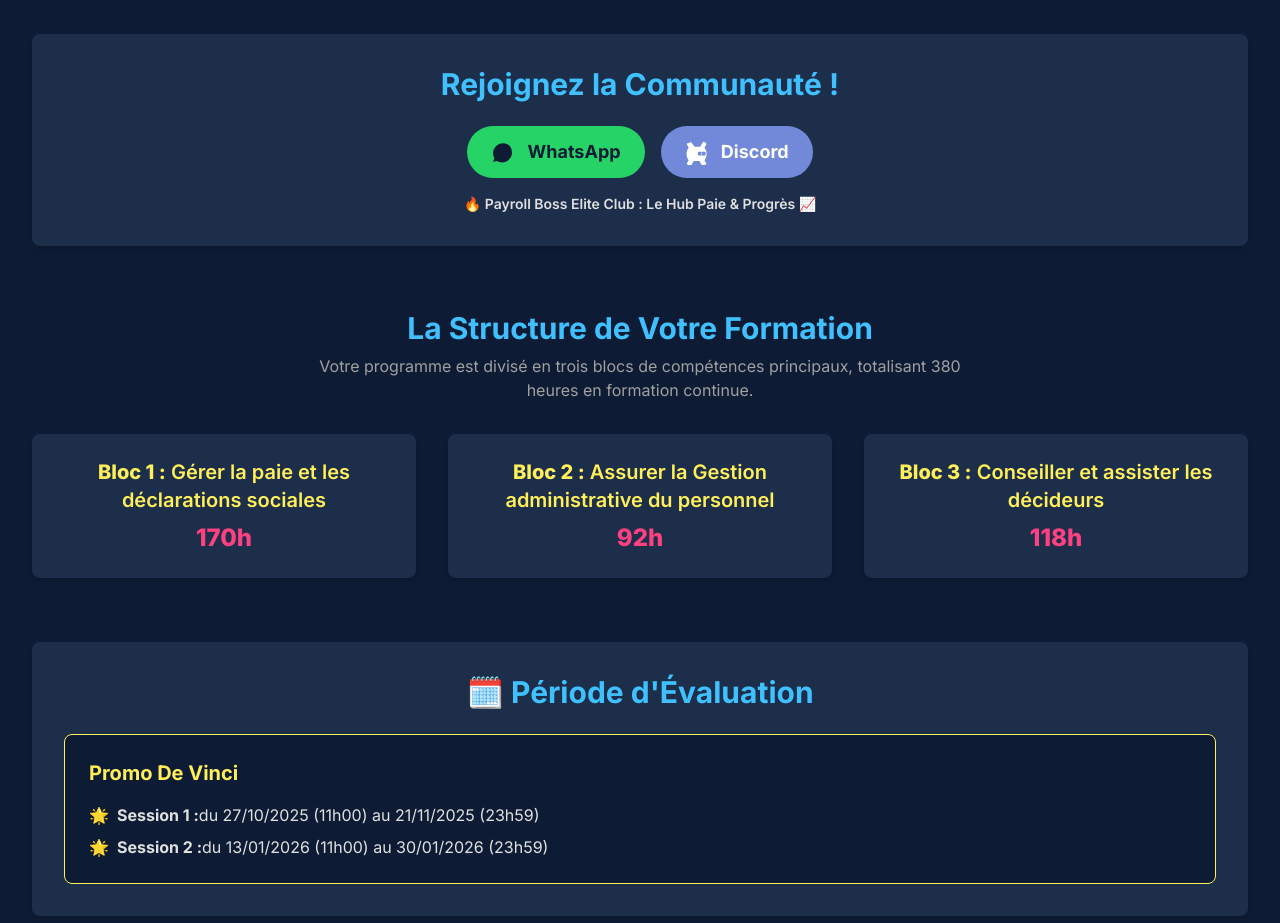
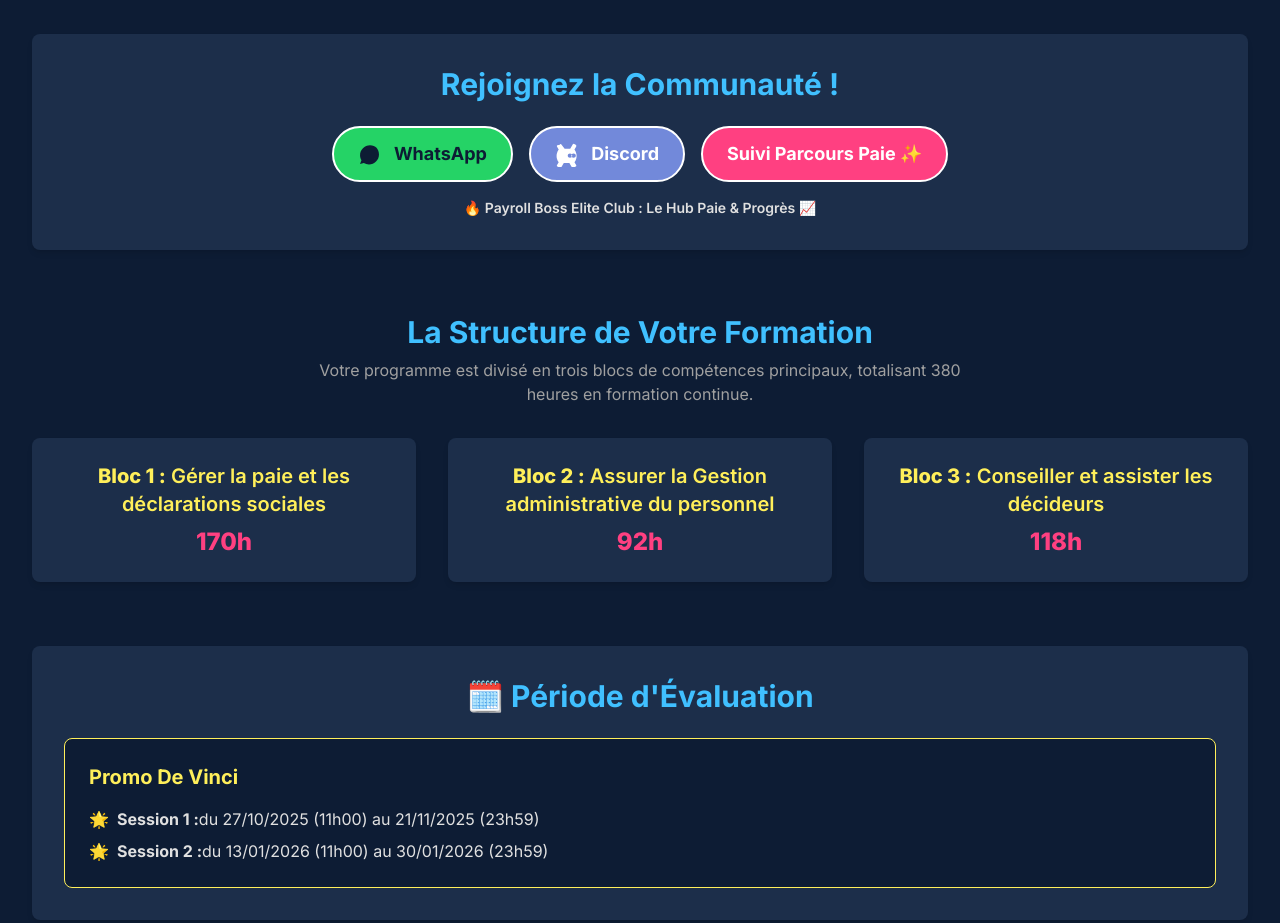
Before and after one commit to ProjetTechAcademy/001_Gestionnaire-de-Paie---Bienvenue, a plain HTML site: page index.html in a window 1280 px wide. Shown: the part 820-1743 px from the top of the page. Drawn offline with nearby package versions, Linux system fonts and the light colour scheme.

Commit message:
Update index.html

```diff
--- a/index.html
+++ b/index.html
@@ -19,6 +19,7 @@
                         'text-secondary': '#A0A0A0',
                         'accent-whatsapp': '#25D366',
                         'accent-discord': '#7289DA',
+                        'accent-suivi': '#FF4081',
                     },
                     fontFamily: {
                         sans: ['Inter', 'sans-serif'],
@@ -111,19 +112,28 @@
             <section id="community-links" class="bg-dark-card rounded-lg shadow-md p-8 text-center animate-fadeIn" style="animation-delay: 0.4s;">
                 <h2 class="text-3xl font-bold text-neon-blue mb-6">Rejoignez la Communauté !</h2>
                 <div class="flex flex-col sm:flex-row justify-center items-center gap-4">
-                    <a href="https://chat.whatsapp.com/EtV0ux5ipAG5JDhopzo0ut" class="w-full sm:w-auto inline-block bg-accent-whatsapp text-dark-bg py-3 px-6 rounded-full font-bold text-lg hover:bg-opacity-80 transition-colors duration-300 transform hover:scale-105" target="_blank" rel="noopener noreferrer">
+                    <!-- Onglet WhatsApp avec contour -->
+                    <a href="https://chat.whatsapp.com/EtV0ux5ipAG5JDhopzo0ut" class="w-full sm:w-auto inline-block bg-accent-whatsapp text-dark-bg py-3 px-6 rounded-full font-bold text-lg hover:bg-opacity-80 transition-colors duration-300 transform hover:scale-105 border-2 border-white" target="_blank" rel="noopener noreferrer">
                          <!-- WhatsApp SVG Icon -->
                         <svg class="w-6 h-6 inline-block mr-2" viewBox="0 0 24 24" fill="currentColor" xmlns="http://www.w3.org/2000/svg">
                             <path d="M12.04 2.16C6.545 2.16 2.056 6.653 2.056 12.15c0 1.79.478 3.513 1.393 5.03L2.012 21.03l3.8-1.025a9.837 9.837 0 005.187 1.408c5.495 0 9.988-4.493 9.988-9.988S17.535 2.16 12.04 2.16zM17.062 15.655a.86.86 0 01-.61.267c-.204 0-.408-.076-.563-.228-1.125-1.054-2.316-2.164-3.56-3.218-.328-.276-.65-.542-.99-.838-.284-.25-.382-.41-.442-.66a.465.465 0 01.12-.556c.148-.12.302-.244.45-.37.332-.276.66-.542.99-.817.18-.152.26-.35.25-.56a.81.81 0 00-.23-.62c-.15-.125-.3-.25-.455-.38-.21-.19-.45-.25-.66-.23-.314.03-.62.06-.93.09-.23.02-.45-.02-.68-.12-.22-.11-.44-.22-.66-.33-.25-.13-.49-.25-.74-.38-.29-.15-.55-.22-.84-.23h-.03a.585.585 0 00-.58.62c.02.48.05.95.09 1.43a6.83 6.83 0 00.315 1.57c.32.74.82 1.4 1.39 1.94 1.6 1.4 3.25 2.8 4.88 4.2.33.29.67.58.99.88.24.23.49.46.74.69a.82.82 0 00.58.26h.03a.56.56 0 00.57-.49c.04-.37.06-.75.09-1.12.02-.19-.04-.38-.15-.53z"/>
                         </svg>
                         WhatsApp
                     </a>
-                    <a href="https://discord.gg/4XFpkQDzde" class="w-full sm:w-auto inline-block bg-accent-discord text-white py-3 px-6 rounded-full font-bold text-lg hover:bg-opacity-80 transition-colors duration-300 transform hover:scale-105" target="_blank" rel="noopener noreferrer">
+                    <!-- Onglet Discord avec contour -->
+                    <a href="https://discord.gg/4XFpkQDzde" class="w-full sm:w-auto inline-block bg-accent-discord text-white py-3 px-6 rounded-full font-bold text-lg hover:bg-opacity-80 transition-colors duration-300 transform hover:scale-105 border-2 border-white" target="_blank" rel="noopener noreferrer">
                         <!-- Discord SVG Icon -->
                         <svg class="w-6 h-6 inline-block mr-2" viewBox="0 0 24 24" fill="currentColor" xmlns="http://www.w3.org/2000/svg">
                             <path d="M21.571 2.296l-2.348-1.353a.997.997 0 00-1.41.365l-2.613 4.536c-1.847-.202-3.72-.202-5.568 0L6.187 1.308a.998.998 0 00-1.41.365L2.429 2.296a1 1 0 00-.365 1.41l1.624 2.82c-.894 1.258-1.54 2.658-1.87 4.128-.314 1.472-.314 3.018-.002 4.49.33 1.47.976 2.87 1.87 4.128l-1.624 2.82a1 1 0 00.365 1.41l2.348 1.353a.997.997 0 001.41-.365l2.613-4.536c1.847.202 3.72.202 5.568 0l2.613 4.536a.997.997 0 001.41.365l2.348-1.353a1 1 0 00.365-1.41l-1.624-2.82c.894-1.258 1.54-2.658 1.87-4.128.314-1.472.314-3.018.002-4.49-.33-1.47-.976-2.87-1.87-4.128l1.624-2.82a1 1 0 00-.365-1.41zm-6.574 12.352c-1.246 0-2.257-.905-2.257-2.016 0-1.112 1.011-2.017 2.257-2.017s2.257.905 2.257 2.017c0 1.111-1.011 2.016-2.257 2.016zm5.83-2.016c0 1.111-1.011 2.016-2.257 2.016s-2.257-.905-2.257-2.016c0-1.112 1.011-2.017 2.257-2.017s2.257.905 2.257 2.017z"/>
                         </svg>
                         Discord
+                    </a>
+                     <!-- Nouvel onglet pour le Suivi Parcours Paie -->
+                    <a href="https://projettechacademy.github.io/Suivi-et-Revision-des-Competences-Gestionnaire-de-Paie/"
+                       target="_blank"
+                       class="w-full sm:w-auto inline-block bg-accent-suivi text-white py-3 px-6 rounded-full font-bold text-lg hover:bg-opacity-80 transition-colors duration-300 transform hover:scale-105"
+                       style="background-color: #FF4081; color: white; border: 2px solid white;">
+                        Suivi Parcours Paie ✨
                     </a>
                 </div>
                 <div class="mt-4">
@@ -194,8 +204,8 @@
                     <div class="bg-dark-card rounded-lg shadow-md p-6 border-l-4 border-neon-yellow transform hover:scale-105 transition-transform duration-300">
                         <h4 class="font-bold text-lg text-neon-blue"><b>Bloc 3 (Partie 2)</b></h4>
                         <p class="text-sm text-text-secondary mb-2">Conseiller et assister les décideurs</p>
-                        <p><span class="font-semibold text-text-primary">Type :</span> Oral Asynchrone</p>
-                        <p><span class="font-semibold text-text-primary">Durée :</span> 4-5 minutes (estimation)</p>
+                        <p><span class="font-semibold text-semibold text-text-primary">Type :</span> Oral Asynchrone</p>
+                        <p><span class="font-semibold text-semibold text-text-primary">Durée :</span> 4-5 minutes (estimation)</p>
                     </div>
                 </div>
             </section>
```
